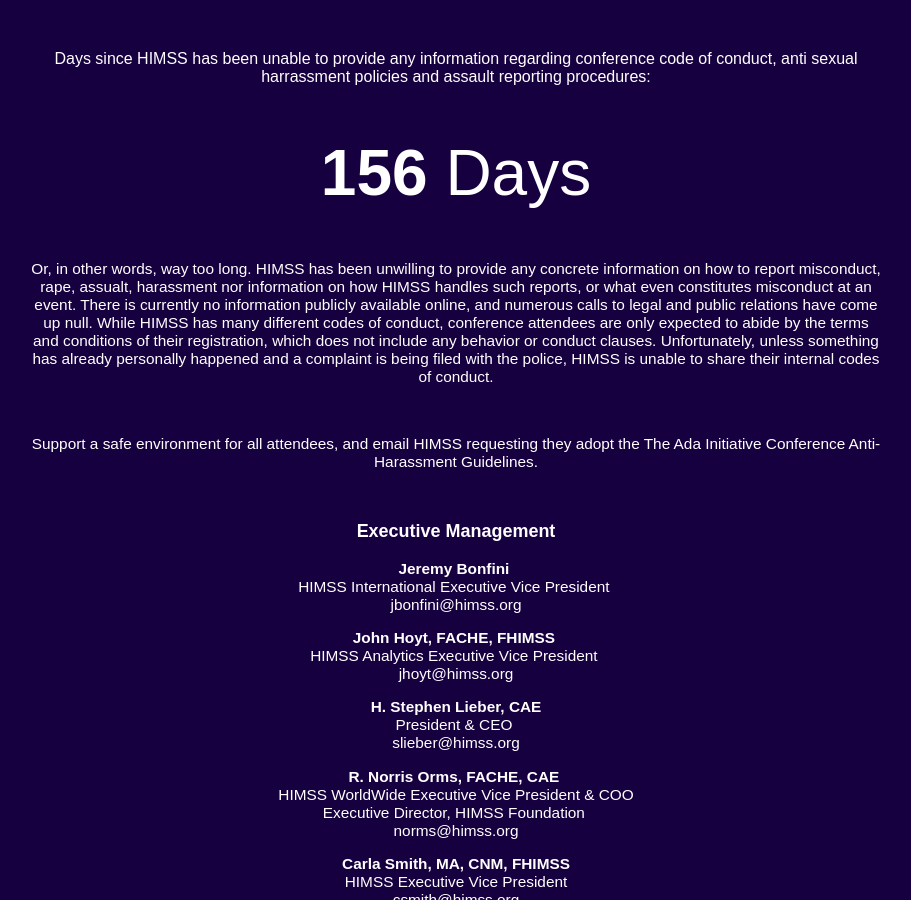
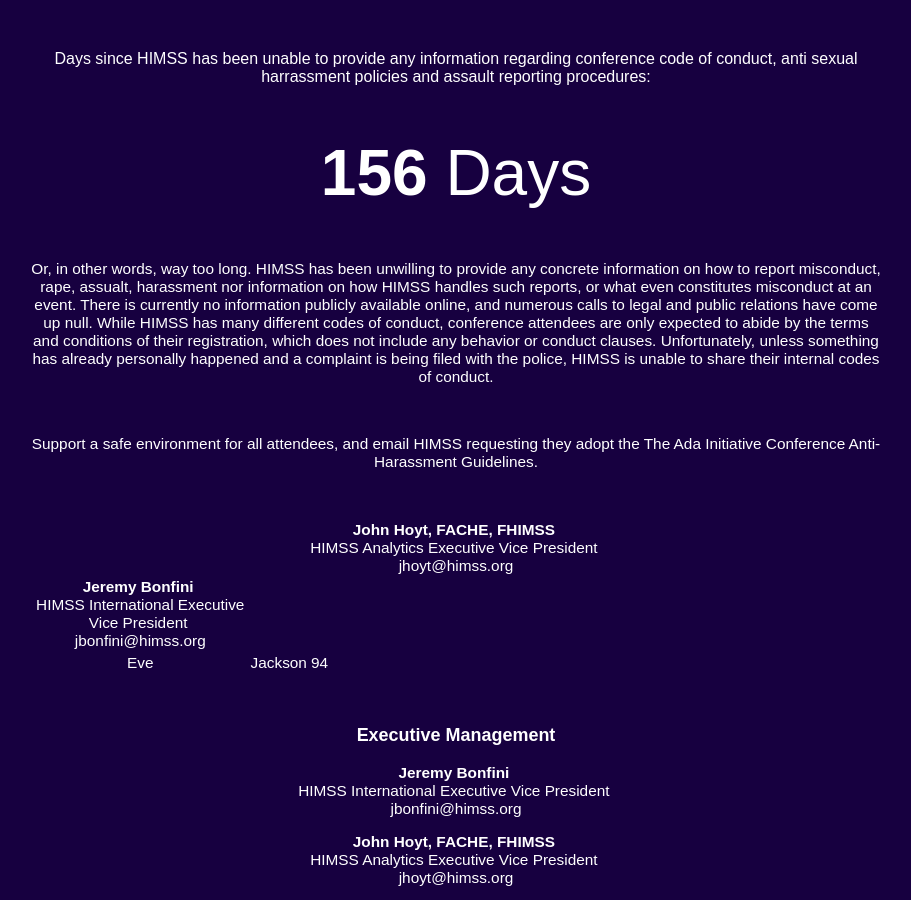
Before and after one commit to laurenstill/laurenstill.github.io, a Jekyll site: the page himssplzrespond.html, which Jekyll copies as it is, in a window 1280 px wide and 900 px high. Shown: the whole window, without its empty margins (184-1095 px from the left). Built offline with Jekyll 4.4.1, drawn with Linux system fonts in a browser that asks for light colours.

Commit message:
Update himssplzrespond.html

```diff
--- a/himssplzrespond.html
+++ b/himssplzrespond.html
@@ -98,6 +98,23 @@
 </div>
 
 
+
+
+
+
+<div id="sub">
+    <table style="width:300px">
+<tr>
+  <td><strong>Jeremy Bonfini</strong>&#160;<br /> HIMSS International Executive Vice President&#160;<br /> <a href="mailto:jbonfini@himss.org">jbonfini@himss.org</a></td>
+  <td></td><strong>John Hoyt, FACHE, FHIMSS&#160;</strong><br /> HIMSS Analytics Executive Vice President&#160;<br /> <a href="mailto:jhoyt@himss.org">jhoyt@himss.org</a></td>
+</tr>
+<tr>
+  <td>Eve</td>
+  <td>Jackson</td>
+  <td>94</td>
+</tr>
+</table>
+</div>
 
 
 
```
